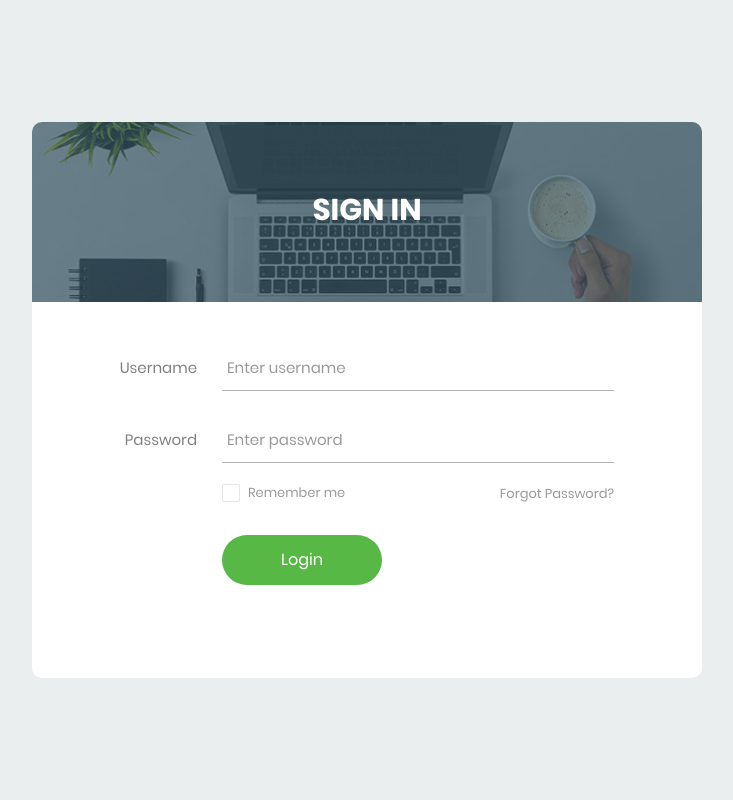
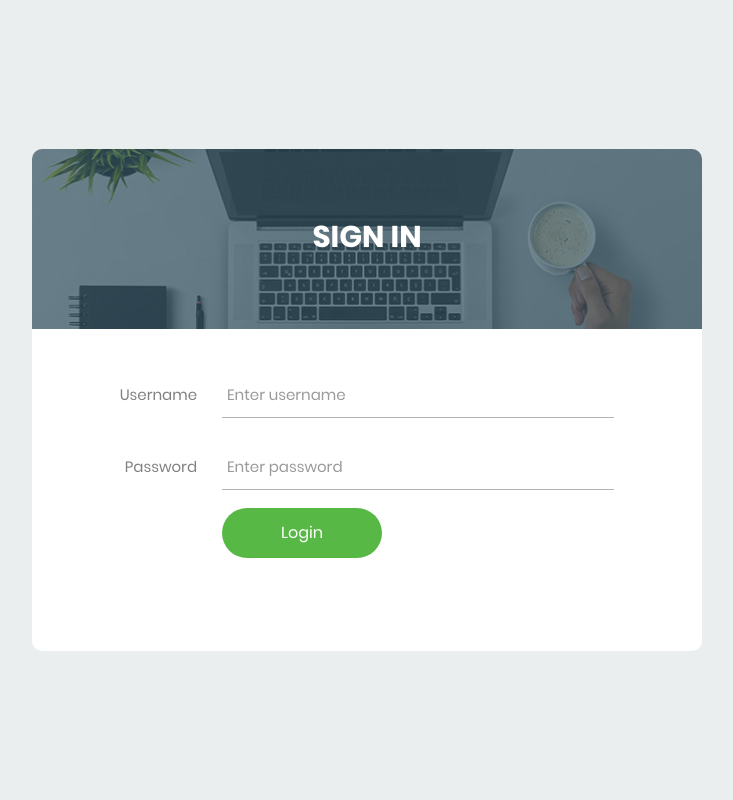
Before and after one commit to karimoff96/online-store, a Django app: template templates/login.html in a window 1280 px wide. Shown: the whole page, without its empty margins (273-1006 px from the left). Run offline with Django 3.2, Linux system fonts and the light colour scheme; the template is opened without the code that fills it, so the values that code supplies are empty; some libraries are stand-ins or nearby versions.

Commit message:
deployment settings

```diff
--- a/templates/login.html
+++ b/templates/login.html
@@ -46,28 +46,11 @@
                     <input class="input100" type="text" name="username" placeholder="Enter username">
                     <span class="focus-input100"></span>
                 </div>
-
                 <div class="wrap-input100 validate-input m-b-18" data-validate="Password is required">
                     <span class="label-input100">Password</span>
                     <input class="input100" type="password" name="password" placeholder="Enter password">
                     <span class="focus-input100"></span>
                 </div>
-
-                <div class="flex-sb-m w-full p-b-30">
-                    <div class="contact100-form-checkbox">
-                        <input class="input-checkbox100" id="ckb1" type="checkbox" name="remember-me">
-                        <label class="label-checkbox100" for="ckb1">
-                            Remember me
-                        </label>
-                    </div>
-
-                    <div>
-                        <a href="#" class="txt1">
-                            Forgot Password?
-                        </a>
-                    </div>
-                </div>
-
                 <div class="container-login100-form-btn">
                     <button class="login100-form-btn">
                         Login
@@ -77,7 +60,6 @@
         </div>
     </div>
 </div>
-
 <!--===============================================================================================-->
 <script src="{% static 'vendor/jquery/jquery-3.2.1.min.js' %}"></script>
 <!--===============================================================================================-->
```
Also changed, not shown: db.sqlite3.
